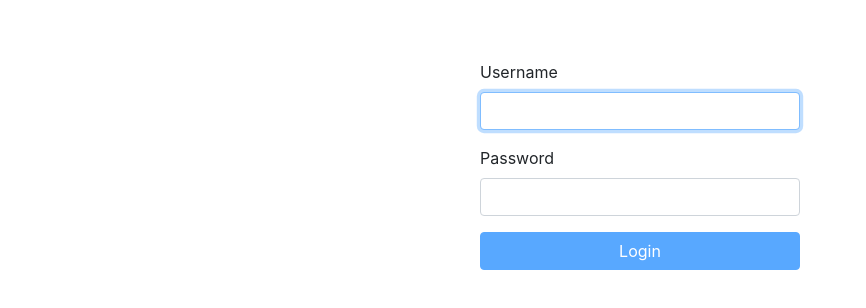
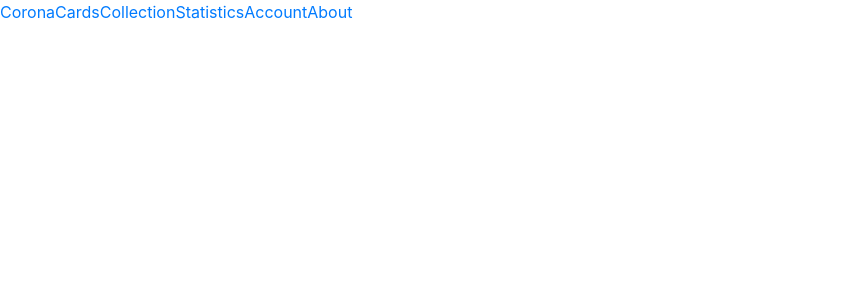
Before and after one commit to EvanCNavarro/RonaCards, a React (Create React App) app in the folder frontend/: page / in a window 1280 px wide. Shown: the top 308 px of the page, without its empty margins (0-866 px from the left). Built offline with nearby package versions, Linux system fonts and the light colour scheme.

Commit message:
Nav bar added

```diff
--- /dev/null
+++ b/frontend/src/containers/Dashboard.js
@@ -0,0 +1,17 @@
+import React, { useState } from "react";
+import { Button, FormGroup, FormControl, FormLabel } from "react-bootstrap";
+
+export default function Dashboard() {
+
+
+    return (
+        <div class="topnav">
+        <a class="active" href="#home">CoronaCards</a>
+        <a href="#news">Collection</a>
+        <a href="#contact">Statistics</a>
+        <a href="#account">Account</a>
+        <a href="#about">About</a>
+
+      </div>
+    );
+  }
--- a/frontend/src/index.js
+++ b/frontend/src/index.js
@@ -7,8 +7,8 @@ import "bootstrap/dist/css/bootstrap.css";
 import Login from "./containers/Login";
 // import Signup from "./containers/Signup";
 import Register from "./containers/Register";
-
-ReactDOM.render(<Login />, document.getElementById("root"));
+import Dashboard from "./containers/Dashboard";
+ReactDOM.render(<Dashboard />, document.getElementById("root"));
 
 // If you want your app to work offline and load faster, you can change
 // unregister() to register() below. Note this comes with some pitfalls.
```
